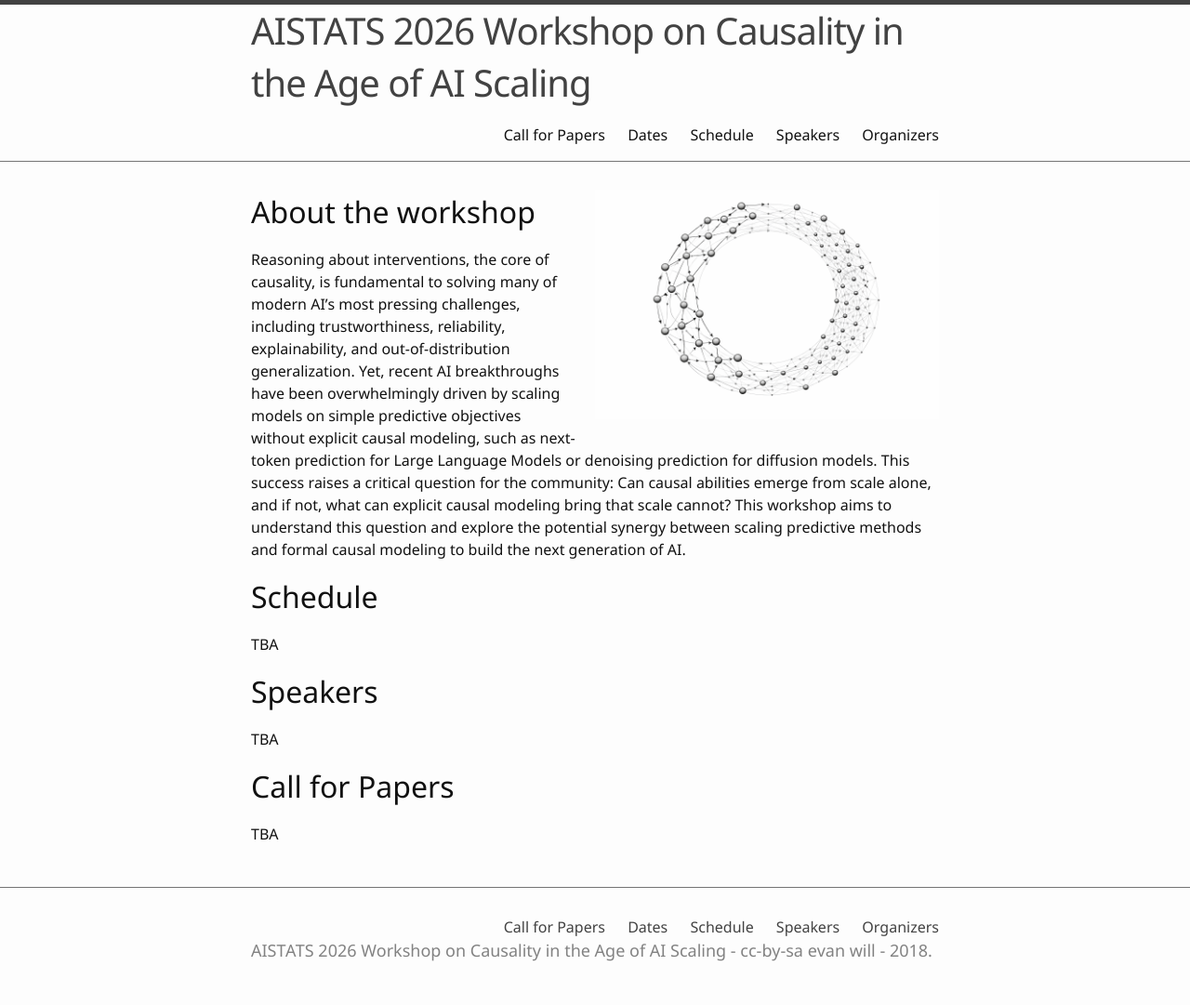
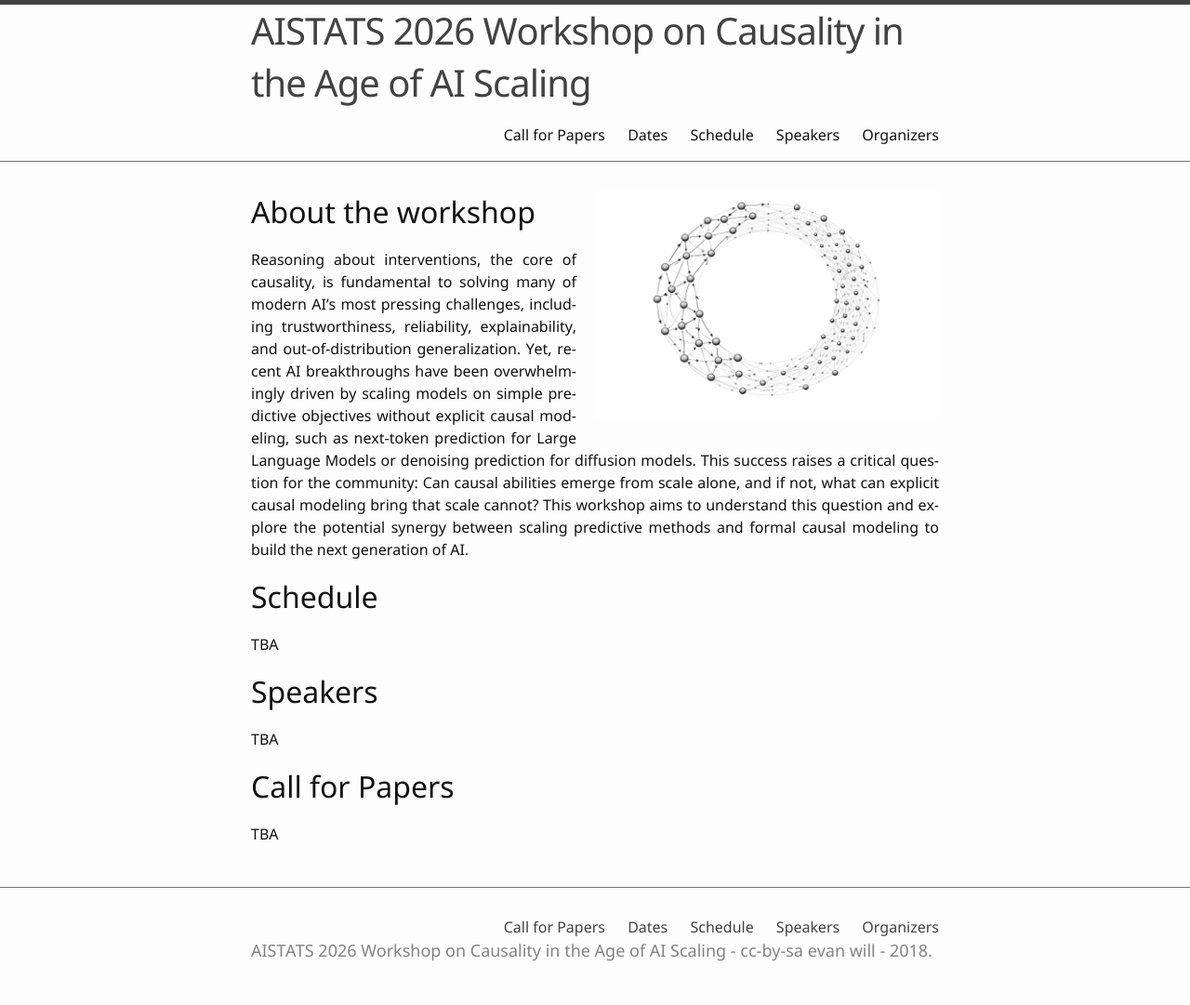
Before and after one commit to causcale/causcale.github.io, a Jekyll site: the page built from index.md, in a window 1280 px wide. Shown: the whole page at 93% size. Built offline with Jekyll 4.4.1, drawn with Linux system fonts in a browser that asks for light colours.

Commit message:
Update main.scss

```diff
--- a/css/main.scss
+++ b/css/main.scss
@@ -72,3 +72,9 @@
   width: 100%;
   height: auto;
 }
+
+.about-section p {
+  text-align: justify;
+  text-align-last: left;   /* keeps the last line natural */
+  hyphens: auto;           /* reduces ugly large spaces */
+}
```
